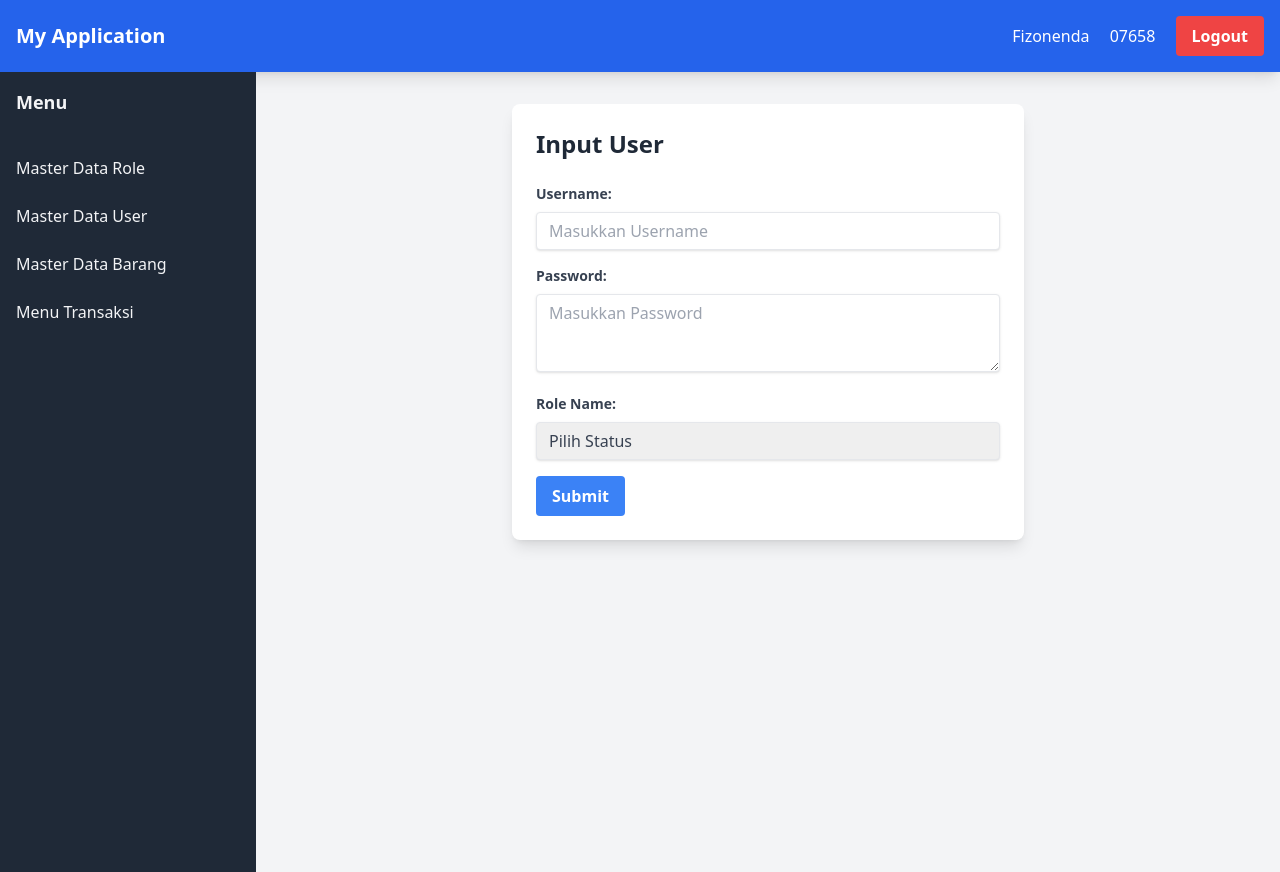
After one commit to fzndps/Project-PHP-2.0, a PHP site: page /view/user_input.php in a window 1280 px wide. The commit adds this page. Run offline with PHP 8.4, Linux system fonts and the light colour scheme; some libraries are stand-ins or nearby versions.

Commit message:
menambah fitur master data user tetapi belum lengkap

```diff
--- a/view/include/navbar.php
+++ b/view/include/navbar.php
@@ -5,7 +5,7 @@
         </div>
         <div class="text-white">
             <span class="mr-4">Fizonenda</span>
-            <span class="mr-4">Role</span>
+            <span class="mr-4">07658</span>
             <button class="bg-red-500 hover:bg-red-700 text-white font-bold py-2 px-4 rounded">
                 Logout
             </button>
--- a/view/include/sidebar.php
+++ b/view/include/sidebar.php
@@ -14,7 +14,7 @@
         </li>
         <li class="group">
             <div class="px-4 py-2 hover:bg-gray-700 cursor-pointer group-hover:bg-gray-700">
-                <a href=#>Master Data User</a>
+                <a href="index.php?modul=dataUser">Master Data User</a>
             </div>
 <!--            <ul class="ml-4 space-y-1 hidden group-hover:block">-->
 <!--                <li class="px-4 py-2 hover:bg-gray-700 cursor-pointer">List</li>-->
--- /dev/null
+++ b/view/user_input.php
@@ -0,0 +1,59 @@
+<!DOCTYPE html>
+<html lang="en">
+<head>
+    <meta charset="UTF-8">
+    <meta name="viewport" content="width=device-width, initial-scale=1.0">
+    <title>Input User</title>
+    <script src="https://cdn.tailwindcss.com"></script>
+</head>
+<body class="bg-gray-100 font-sans leading-normal tracking-normal">
+
+    <!-- Navbar -->
+    <?php include 'include/navbar.php'; ?>
+
+    <!-- Main container -->
+    <div class="flex">
+        <!-- Sidebar -->
+        <?php include 'include/sidebar.php'; ?>
+
+        <!-- Main Content -->
+        <div class="flex-1 p-8">
+            <!-- Formulir Input Role -->
+            <div class="max-w-lg mx-auto bg-white p-6 rounded-lg shadow-lg">
+                <h2 class="text-2xl font-bold mb-6 text-gray-800">Input User</h2>
+                <form action="index.php?modul=role&fitur=add" method="POST">
+                    <!-- Nama Role -->
+                    <div class="mb-4">
+                        <label for="role_name" class="block text-gray-700 text-sm font-bold mb-2">Username:</label>
+                        <input type="text" id="role_name" name="role_name" class="shadow appearance-none border rounded w-full py-2 px-3 text-gray-700 leading-tight focus:outline-none focus:shadow-outline" placeholder="Masukkan Username" required>
+                    </div>
+
+                    <!-- Role Deskripsi -->
+                    <div class="mb-4">
+                        <label for="role_description" class="block text-gray-700 text-sm font-bold mb-2">Password:</label>
+                        <textarea id="role_description" name="role_description" class="shadow appearance-none border rounded w-full py-2 px-3 text-gray-700 leading-tight focus:outline-none focus:shadow-outline" placeholder="Masukkan Password" rows="3" required></textarea>
+                    </div>
+
+                    <!-- Role Status -->
+                    <div class="mb-4">
+                        <label for="role_status" class="block text-gray-700 text-sm font-bold mb-2">Role Name:</label>
+                        <select id="role_status" name="role_status" class="shadow appearance-none border rounded w-full py-2 px-3 text-gray-700 leading-tight focus:outline-none focus:shadow-outline" required>
+                            <option value="">Pilih Status</option>
+                            <option value=1>Active</option>
+                            <option value=0>Inactive</option>
+                        </select>
+                    </div>
+
+                    <!-- Submit Button -->
+                    <div class="flex items-center justify-between">
+                        <button type="submit" class="bg-blue-500 hover:bg-blue-700 text-white font-bold py-2 px-4 rounded focus:outline-none focus:shadow-outline">
+                            Submit
+                        </button>
+                    </div>
+                </form>
+            </div>
+        </div>
+    </div>
+
+</body>
+</html>
```
Also changed, not shown: index.php (+2 -9 lines), model/model_barang.php (+20 -0 lines), model/model_role.php (+30 -12 lines), model/model_user.php (added, +50 -0 lines), node/node_user.php (added, +15 -0 lines), view/user_list.php (added, +70 -0 lines).
